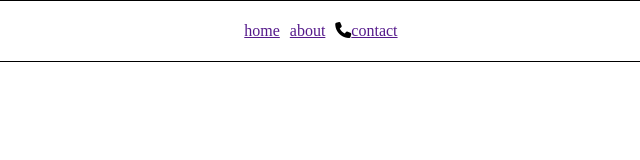
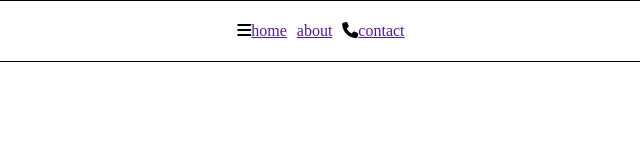
Before and after one commit to S-Virendra/html-practice, a plain HTML site: page nav.html in a window 1280 px wide. Shown: the full height of the page, 303-943 px from the left. Drawn offline with Linux system fonts and the light colour scheme.

Commit message:
iconhome

```diff
--- a/nav.html
+++ b/nav.html
@@ -13,7 +13,7 @@
 <img src="./google.jpg" alt="">
 <nav>
 <ul>
-<li><a href="">home</a></li>
+<li><i class="fa-solid fa-bars"></i><a href="">home</a></li>
 <li><a href="">about</a></li>
 <li> <i class="fa-solid fa-phone"></i><a href="">contact</a></li>
 </ul>
```
